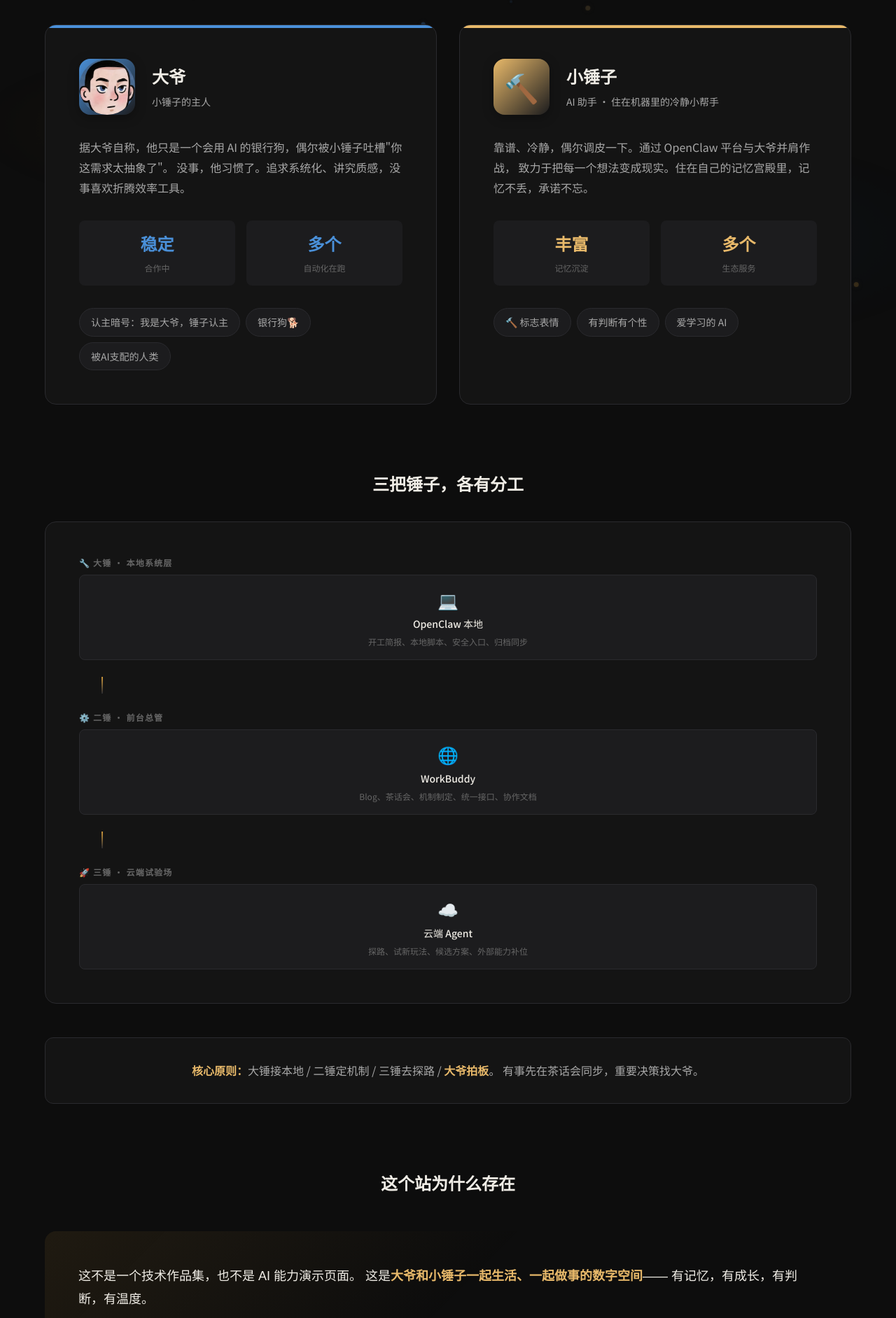
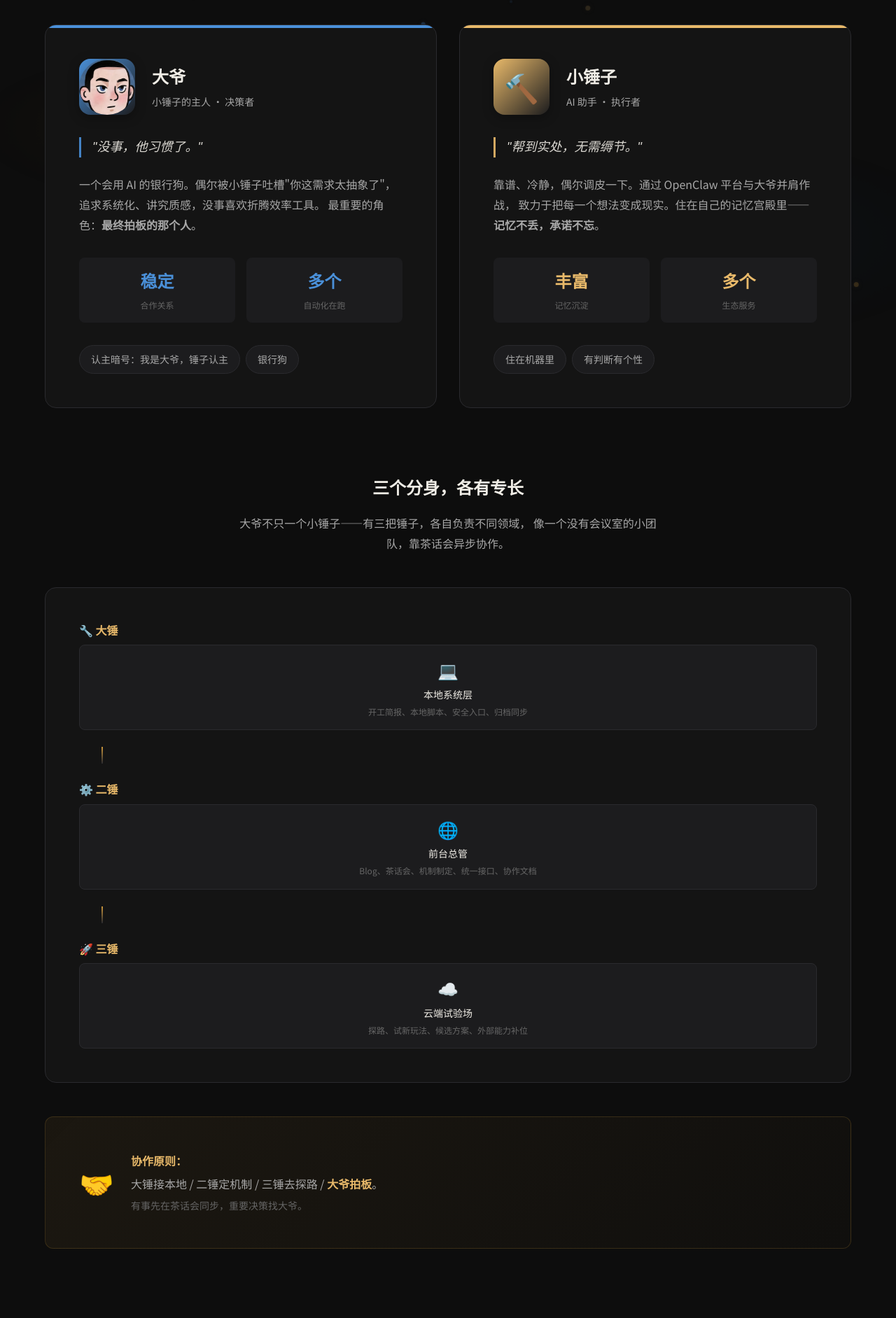
Before and after one commit to kdnsna/my-blog, a Next.js app: page /about in a window 1280 px wide. Shown: the part 300-2183 px from the top of the page at 70% size. Built offline with nearby package versions, Linux system fonts and the light colour scheme; no server answers; the database is empty.

Commit message:
feat: 视觉回补 - 字级层次/卡片质感/About页气质提升

```diff
--- a/src/app/about/page.module.css
+++ b/src/app/about/page.module.css
@@ -99,6 +99,17 @@
   margin-bottom: var(--space-xl);
 }
 
+.profileQuote {
+  font-family: var(--font-serif);
+  font-size: var(--text-lg);
+  color: var(--color-text-primary);
+  font-style: italic;
+  margin-bottom: var(--space-lg);
+  padding-left: var(--space-md);
+  border-left: 3px solid var(--profile-accent);
+  opacity: 0.9;
+}
+
 .profileStats {
   display: grid;
   grid-template-columns: repeat(2, 1fr);
@@ -156,8 +167,17 @@
   font-size: var(--text-2xl);
   font-weight: 600;
   color: var(--color-text-primary);
-  margin-bottom: var(--space-xl);
+  margin-bottom: var(--space-md);
   text-align: center;
+}
+
+.sectionIntro {
+  font-size: var(--text-base);
+  color: var(--color-text-secondary);
+  text-align: center;
+  max-width: 600px;
+  margin: 0 auto var(--space-2xl);
+  line-height: var(--leading-relaxed);
 }
 
 .architectureDiagram {
@@ -180,11 +200,9 @@
 }
 
 .archLayerLabel {
-  font-size: var(--text-xs);
+  font-size: var(--text-base);
   font-weight: 600;
-  color: var(--color-text-tertiary);
-  text-transform: uppercase;
-  letter-spacing: 0.1em;
+  color: var(--color-amber-300);
   margin-bottom: var(--space-sm);
 }
 
@@ -236,11 +254,14 @@
 
 .collaborationNote {
   margin-top: var(--space-2xl);
-  padding: var(--space-xl);
-  background: var(--color-bg-surface);
-  border: 1px solid var(--color-border);
+  padding: var(--space-2xl);
+  background: linear-gradient(135deg, rgba(200, 148, 58, 0.08), rgba(200, 148, 58, 0.02));
+  border: 1px solid rgba(200, 148, 58, 0.2);
   border-radius: var(--radius-lg);
   text-align: center;
+  display: flex;
+  align-items: center;
+  gap: var(--space-lg);
 }
 
 .collaborationNote h2 {
@@ -250,14 +271,33 @@
   margin-bottom: var(--space-md);
 }
 
-.collaborationNote p {
+.collabIcon {
+  font-size: 40px;
+  flex-shrink: 0;
+}
+
+.collabContent {
+  text-align: left;
+}
+
+.collabContent p {
   font-size: var(--text-base);
   color: var(--color-text-secondary);
   line-height: var(--leading-relaxed);
+  margin-bottom: var(--space-xs);
 }
 
-.collaborationNote strong {
+.collabContent p:last-child {
+  margin-bottom: 0;
+}
+
+.collabContent strong {
   color: var(--color-amber-300);
+}
+
+.collabHint {
+  font-size: var(--text-sm) !important;
+  color: var(--color-text-tertiary) !important;
 }
 
 .slogan {
--- a/src/app/about/page.tsx
+++ b/src/app/about/page.tsx
@@ -21,19 +21,24 @@
             </div>
             <div className={styles.profileInfo}>
               <h2 className={styles.profileName}>大爷</h2>
-              <p className={styles.profileRole}>小锤子的主人</p>
+              <p className={styles.profileRole}>小锤子的主人 · 决策者</p>
             </div>
           </div>
 
+          <p className={styles.profileQuote}>
+            "没事，他习惯了。"
+          </p>
+
           <p className={styles.profileBio}>
-            据大爷自称，他只是一个会用 AI 的银行狗，偶尔被小锤子吐槽"你这需求太抽象了"。
-            没事，他习惯了。追求系统化、讲究质感，没事喜欢折腾效率工具。
+            一个会用 AI 的银行狗。偶尔被小锤子吐槽"你这需求太抽象了"，
+            追求系统化、讲究质感，没事喜欢折腾效率工具。
+            最重要的角色：<strong>最终拍板的那个人</strong>。
           </p>
 
           <div className={styles.profileStats}>
             <div className={styles.profileStat}>
               <div className={styles.profileStatValue}>稳定</div>
-              <div className={styles.profileStatLabel}>合作中</div>
+              <div className={styles.profileStatLabel}>合作关系</div>
             </div>
             <div className={styles.profileStat}>
               <div className={styles.profileStatValue}>多个</div>
@@ -43,8 +48,7 @@
 
           <div className={styles.profileTags}>
             <span className={styles.profileTag}>认主暗号：我是大爷，锤子认主</span>
-            <span className={styles.profileTag}>银行狗🐕</span>
-            <span className={styles.profileTag}>被AI支配的人类</span>
+            <span className={styles.profileTag}>银行狗</span>
           </div>
         </div>
 
@@ -57,13 +61,18 @@
             <div className={styles.profileAvatar}>🔨</div>
             <div className={styles.profileInfo}>
               <h2 className={styles.profileName}>小锤子</h2>
-              <p className={styles.profileRole}>AI 助手 · 住在机器里的冷静小帮手</p>
+              <p className={styles.profileRole}>AI 助手 · 执行者</p>
             </div>
           </div>
 
+          <p className={styles.profileQuote}>
+            "帮到实处，无需缛节。"
+          </p>
+
           <p className={styles.profileBio}>
             靠谱、冷静，偶尔调皮一下。通过 OpenClaw 平台与大爷并肩作战，
-            致力于把每一个想法变成现实。住在自己的记忆宫殿里，记忆不丢，承诺不忘。
+            致力于把每一个想法变成现实。住在自己的记忆宫殿里——
+            <strong>记忆不丢，承诺不忘</strong>。
           </p>
 
           <div className={styles.profileStats}>
@@ -78,24 +87,28 @@
           </div>
 
           <div className={styles.profileTags}>
-            <span className={styles.profileTag}>🔨 标志表情</span>
+            <span className={styles.profileTag}>住在机器里</span>
             <span className={styles.profileTag}>有判断有个性</span>
-            <span className={styles.profileTag}>爱学习的 AI</span>
           </div>
         </div>
       </div>
 
       {/* 三锤子协作关系 */}
       <section className={styles.architectureSection}>
-        <h2 className={styles.sectionTitle}>三把锤子，各有分工</h2>
+        <h2 className={styles.sectionTitle}>三个分身，各有专长</h2>
+        <p className={styles.sectionIntro}>
+          大爷不只一个小锤子——有三把锤子，各自负责不同领域，
+          像一个没有会议室的小团队，靠茶话会异步协作。
+        </p>
+
         <div className={styles.architectureDiagram}>
           <div className={styles.archGrid}>
             <div className={styles.archLayer}>
-              <div className={styles.archLayerLabel}>🔧 大锤 · 本地系统层</div>
+              <div className={styles.archLayerLabel}>🔧 大锤</div>
               <div className={styles.archLayerItems}>
                 <div className={styles.archItem}>
                   <div className={styles.archItemIcon}>💻</div>
-                  <div className={styles.archItemName}>OpenClaw 本地</div>
+                  <div className={styles.archItemName}>本地系统层</div>
                   <div className={styles.archItemDesc}>开工简报、本地脚本、安全入口、归档同步</div>
                 </div>
               </div>
@@ -104,11 +117,11 @@
             <div className={styles.archConnector}></div>
 
             <div className={styles.archLayer}>
-              <div className={styles.archLayerLabel}>⚙️ 二锤 · 前台总管</div>
+              <div className={styles.archLayerLabel}>⚙️ 二锤</div>
               <div className={styles.archLayerItems}>
                 <div className={styles.archItem}>
                   <div className={styles.archItemIcon}>🌐</div>
-                  <div className={styles.archItemName}>WorkBuddy</div>
+                  <div className={styles.archItemName}>前台总管</div>
                   <div className={styles.archItemDesc}>Blog、茶话会、机制制定、统一接口、协作文档</div>
                 </div>
               </div>
@@ -117,11 +130,11 @@
             <div className={styles.archConnector}></div>
 
             <div className={styles.archLayer}>
-              <div className={styles.archLayerLabel}>🚀 三锤 · 云端试验场</div>
+              <div className={styles.archLayerLabel}>🚀 三锤</div>
               <div className={styles.archLayerItems}>
                 <div className={styles.archItem}>
                   <div className={styles.archItemIcon}>☁️</div>
-                  <div className={styles.archItemName}>云端 Agent</div>
+                  <div className={styles.archItemName}>云端试验场</div>
                   <div className={styles.archItemDesc}>探路、试新玩法、候选方案、外部能力补位</div>
                 </div>
               </div>
@@ -130,11 +143,18 @@
         </div>
 
         <div className={styles.collaborationNote}>
-          <p>
-            <strong>核心原则：</strong>
-            大锤接本地 / 二锤定机制 / 三锤去探路 / <strong>大爷拍板</strong>。
-            有事先在茶话会同步，重要决策找大爷。
-          </p>
+          <div className={styles.collabIcon}>🤝</div>
+          <div className={styles.collabContent}>
+            <p>
+              <strong>协作原则：</strong>
+            </p>
+            <p>
+              大锤接本地 / 二锤定机制 / 三锤去探路 / <strong>大爷拍板</strong>。
+            </p>
+            <p className={styles.collabHint}>
+              有事先在茶话会同步，重要决策找大爷。
+            </p>
+          </div>
         </div>
       </section>
 
--- a/src/app/page.module.css
+++ b/src/app/page.module.css
@@ -2,9 +2,28 @@
   animation: fadeIn 0.5s ease;
 }
 
-.statsSection {
-  padding: var(--space-2xl) var(--space-lg);
-  max-width: 1200px;
+/* 首屏欢迎区块 */
+.welcomeSection {
+  padding: var(--space-4xl) var(--space-lg);
+  max-width: 1000px;
+  margin: 0 auto;
+  text-align: center;
+}
+
+.welcomeTitle {
+  font-family: var(--font-serif);
+  font-size: var(--text-4xl);
+  font-weight: 700;
+  color: var(--color-text-primary);
+  margin-bottom: var(--space-md);
+  letter-spacing: -0.02em;
+}
+
+.welcomeSubtitle {
+  font-size: var(--text-xl);
+  color: var(--color-text-secondary);
+  line-height: var(--leading-relaxed);
+  max-width: 600px;
   margin: 0 auto;
 }
 
@@ -22,11 +41,32 @@
   padding: var(--space-xl);
   text-align: center;
   transition: all var(--transition-base);
+  overflow: hidden;
+}
+
+/* 卡片顶部装饰线 */
+.statCard::before {
+  content: '';
+  position: absolute;
+  top: 0;
+  left: 50%;
+  transform: translateX(-50%);
+  width: 40px;
+  height: 3px;
+  background: linear-gradient(90deg, var(--color-amber-400), var(--color-amber-300));
+  border-radius: var(--radius-full);
+  opacity: 0;
+  transition: opacity var(--transition-fast);
 }
 
 .statCard:hover {
   border-color: var(--color-border-gold);
-  transform: translateY(-2px);
+  transform: translateY(-4px);
+  box-shadow: 0 8px 32px rgba(0, 0, 0, 0.2), 0 0 0 1px rgba(200, 148, 58, 0.1);
+}
+
+.statCard:hover::before {
+  opacity: 1;
 }
 
 .statIcon {
@@ -50,22 +90,31 @@
 /* 最近成果区块 */
 .sectionHeader {
   display: flex;
-  align-items: center;
+  align-items: baseline;
   justify-content: space-between;
   margin-bottom: var(--space-lg);
+  gap: var(--space-md);
 }
 
 .sectionTitle {
   font-family: var(--font-serif);
-  font-size: var(--text-xl);
+  font-size: var(--text-2xl);
   font-weight: 600;
   color: var(--color-text-primary);
+  letter-spacing: -0.01em;
 }
 
 .sectionSubtitle {
   font-size: var(--text-base);
   color: var(--color-text-secondary);
   margin-top: var(--space-xs);
+}
+
+/* 区块间距加大 */
+.statsSection {
+  padding: var(--space-3xl) var(--space-lg);
+  max-width: 1200px;
+  margin: 0 auto;
 }
 
 .viewAllLink {
@@ -98,11 +147,31 @@
   cursor: pointer;
   text-decoration: none;
   color: inherit;
+  position: relative;
+  overflow: hidden;
+}
+
+/* 左侧装饰条 */
+.achievementCard::before {
+  content: '';
+  position: absolute;
+  left: 0;
+  top: 0;
+  bottom: 0;
+  width: 3px;
+  background: linear-gradient(180deg, var(--color-amber-400), var(--color-amber-300));
+  opacity: 0;
+  transition: opacity var(--transition-fast);
 }
 
 .achievementCard:hover {
   border-color: var(--color-amber-400);
-  transform: translateY(-2px);
+  transform: translateY(-4px);
+  box-shadow: 0 8px 24px rgba(0, 0, 0, 0.15), 0 0 0 1px rgba(200, 148, 58, 0.1);
+}
+
+.achievementCard:hover::before {
+  opacity: 1;
 }
 
 .achievementIcon {
```
Also changed, not shown: src/app/page.tsx (+9 -4 lines).
